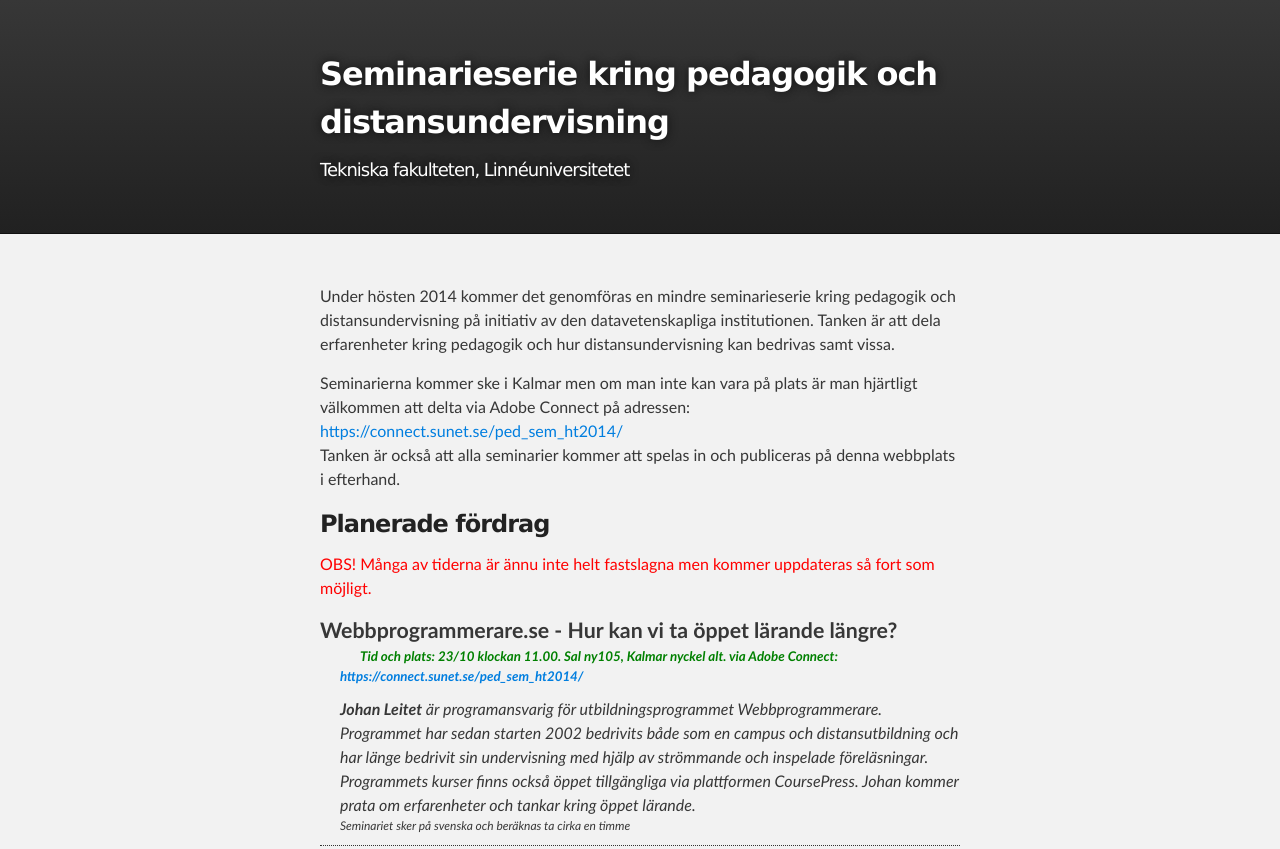
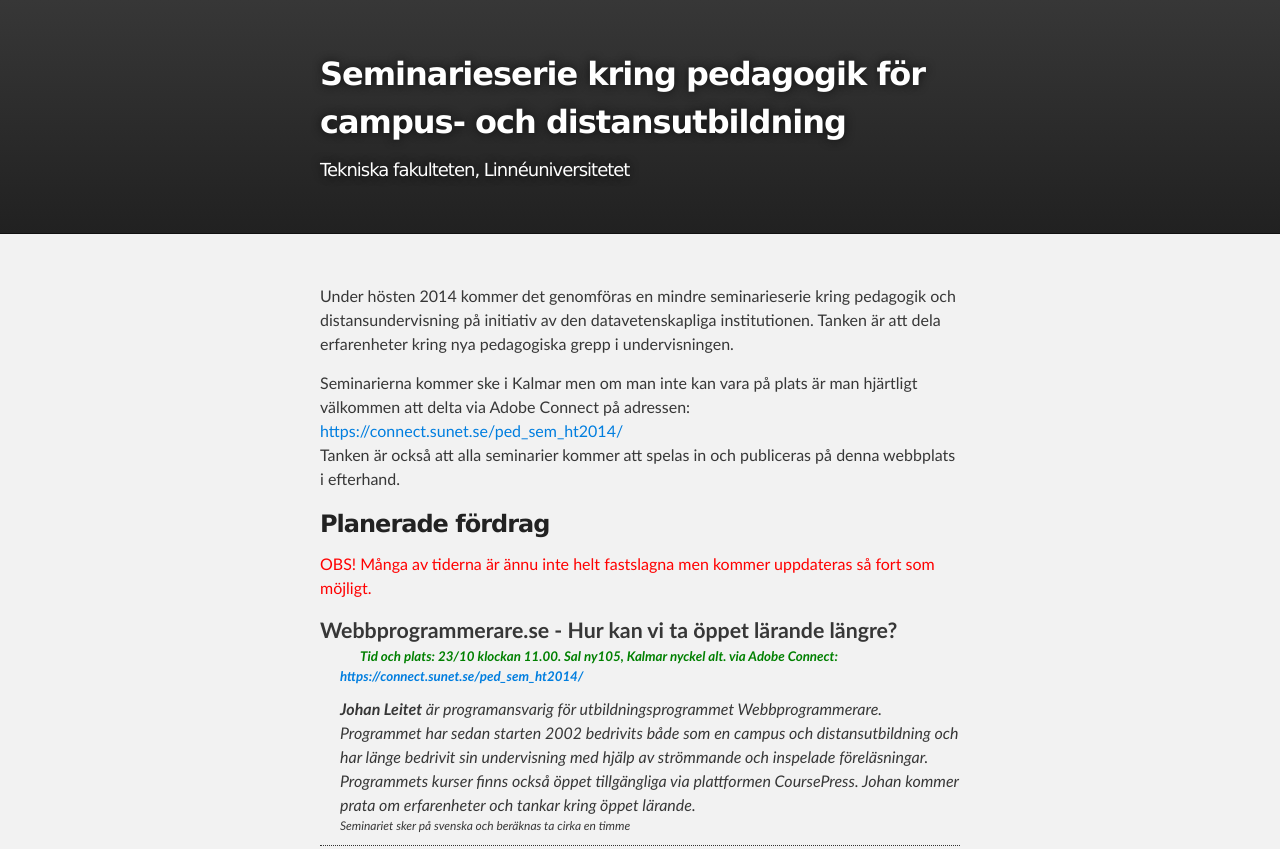
Before and after one commit to thajo/pedagogiskt_seminarium, a plain HTML site: page index.html in a window 1280 px wide. Shown: the top 849 px of the page. Drawn offline with Linux system fonts and the light colour scheme.

Commit message:
Smärre förändringar

```diff
--- a/index.html
+++ b/index.html
@@ -8,7 +8,7 @@
 
     <link rel="stylesheet" type="text/css" media="screen" href="stylesheets/stylesheet.css">
 
-    <title>Seminarieserie kring pedagogik och distansundervisning för tekniska fakulteteten, Linnéuniversitetet</title>
+    <title>Seminarieserie kring pedagogik för campus- och distansutbildning för tekniska fakulteteten, Linnéuniversitetet</title>
   </head>
 
   <body>
@@ -16,7 +16,7 @@
     <!-- HEADER -->
     <div id="header_wrap" class="outer">
         <header class="inner">
-          <h1 id="project_title">Seminarieserie kring pedagogik och distansundervisning</h1>
+          <h1 id="project_title">Seminarieserie kring pedagogik för campus- och distansutbildning</h1>
           <h2 id="project_tagline">Tekniska fakulteten, Linnéuniversitetet</h2>
 
         </header>
@@ -28,7 +28,7 @@
 
           <p>
             Under hösten 2014 kommer det genomföras en mindre seminarieserie kring pedagogik och distansundervisning på initiativ av den datavetenskapliga institutionen.
-            Tanken är att dela erfarenheter kring pedagogik och hur distansundervisning kan bedrivas samt vissa.
+            Tanken är att dela erfarenheter kring nya pedagogiska grepp i undervisningen.
 
           </p>
           <p>
```
